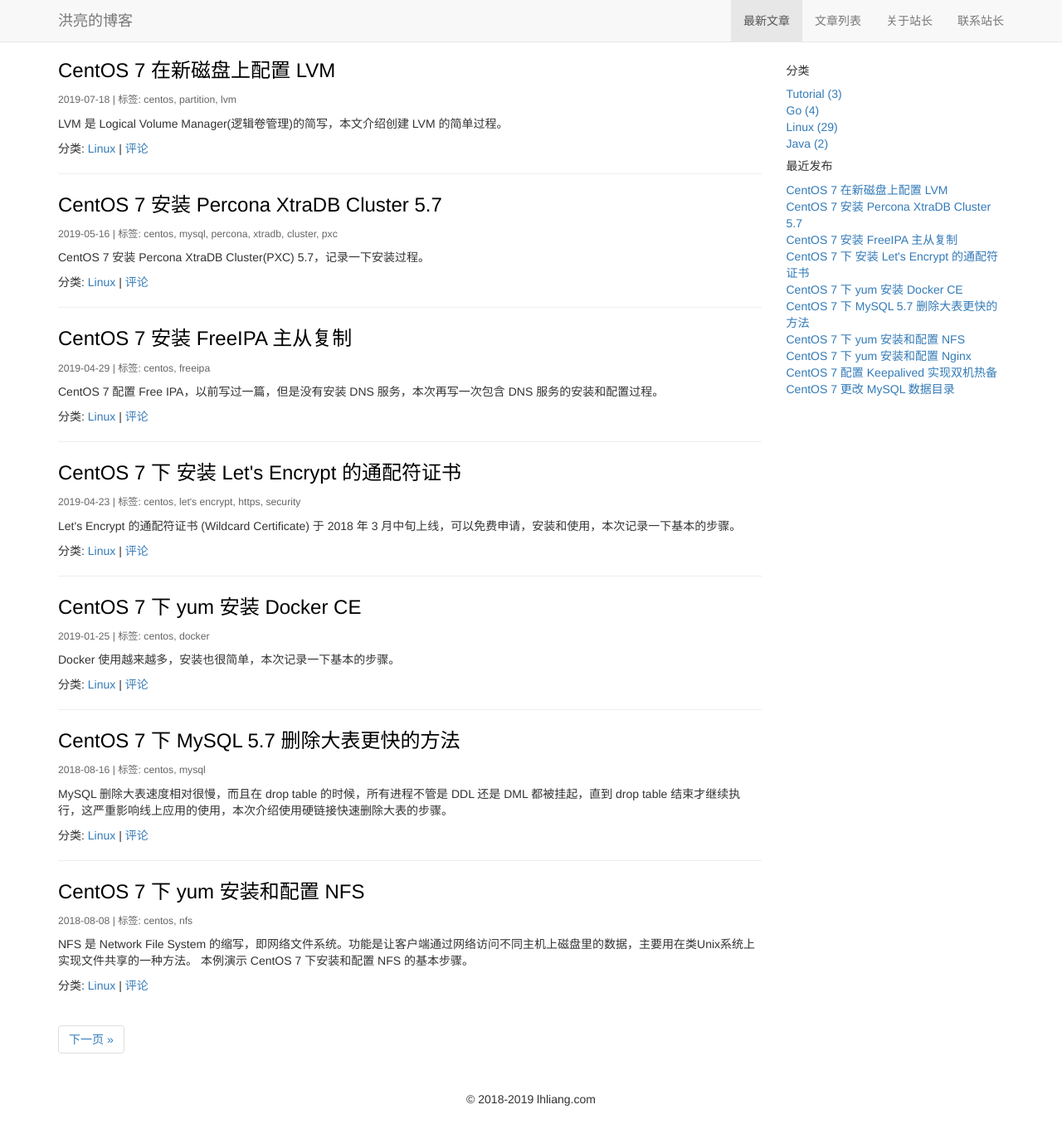
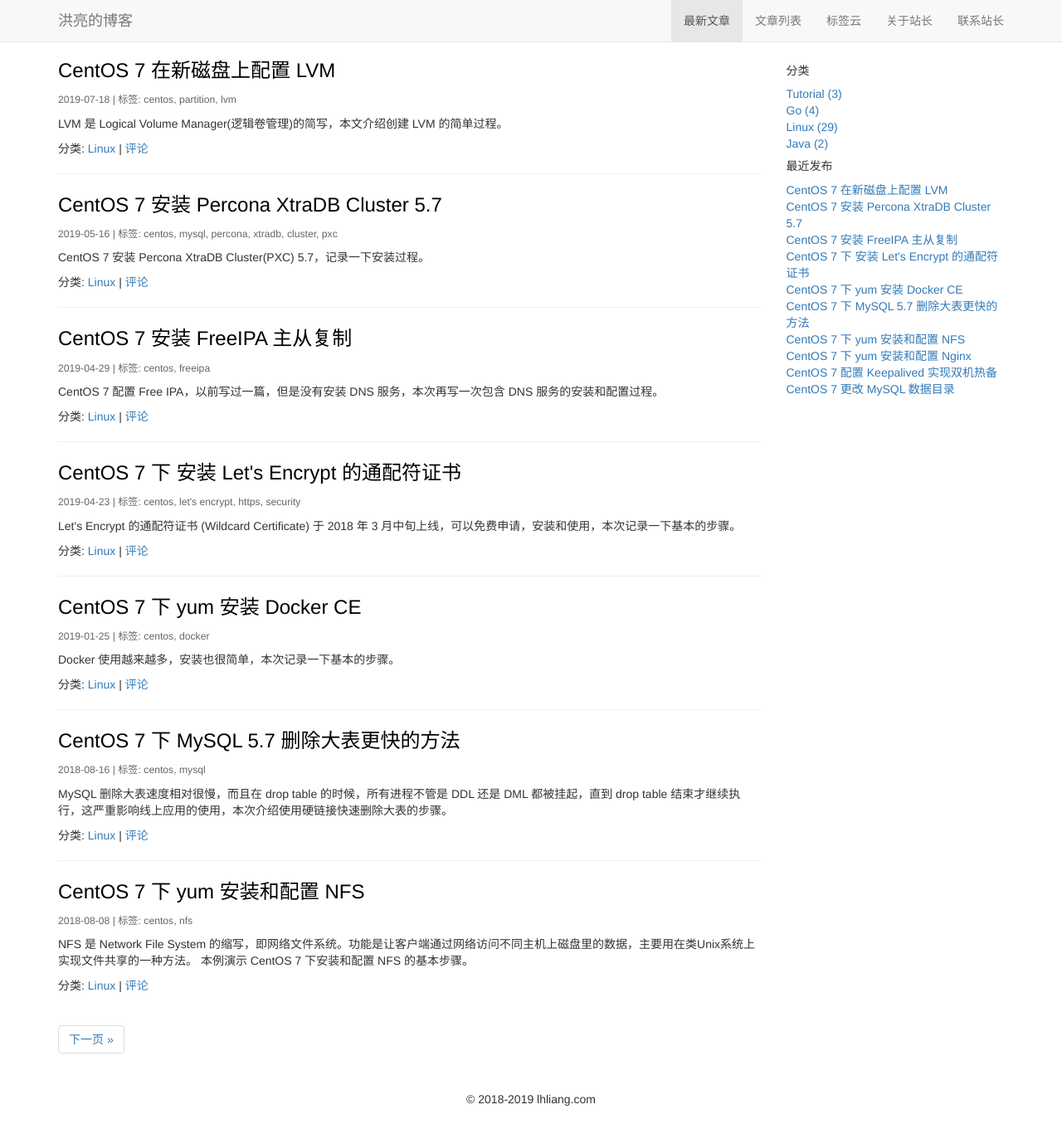
Before and after one commit to lruonan/lhliang.github.io, a Jekyll site: the page built from index.html, in a window 1280 px wide. Shown: the whole page at 83% size. Built offline with Jekyll 4.4.1, drawn with Linux system fonts in a browser that asks for light colours; the list of posts is cut into pages by our own code.

Commit message:
Update default.html

```diff
--- a/_layouts/default.html
+++ b/_layouts/default.html
@@ -35,8 +35,9 @@
       <nav class="collapse navbar-collapse header-navbar-collapse">
         <ul class="nav navbar-nav navbar-right">
           {% if page.navigation %}<li><a href="/">最新文章</a></li>{% else %}<li class="active"><a href="/">最新文章</a></li>{% endif%}
-          {% if page.navigation == "Archives" %}<li class="active"><a href="/archives">文章列表</a></li>{% else %}<li><a href="/archives">文章列表</a></li>{% endif %}
-          {% if page.navigation == "About" %}<li class="active"><a href="/about">关于站长</a></li>{% else %}<li><a href="/about">关于站长</a></li>{% endif %}
+          {% if page.navigation == "archives" %}<li class="active"><a href="/archives">文章列表</a></li>{% else %}<li><a href="/archives">文章列表</a></li>{% endif %}
+          {% if page.navigation == "tags" %}<li class="active"><a href="/tags">标签云</a></li>{% else %}<li><a href="/tags">标签云</a></li>{% endif %}
+          {% if page.navigation == "about" %}<li class="active"><a href="/about">关于站长</a></li>{% else %}<li><a href="/about">关于站长</a></li>{% endif %}
           <li><a href="https://lhliang.com">联系站长</a></li>
         </ul>
       </nav>
```
